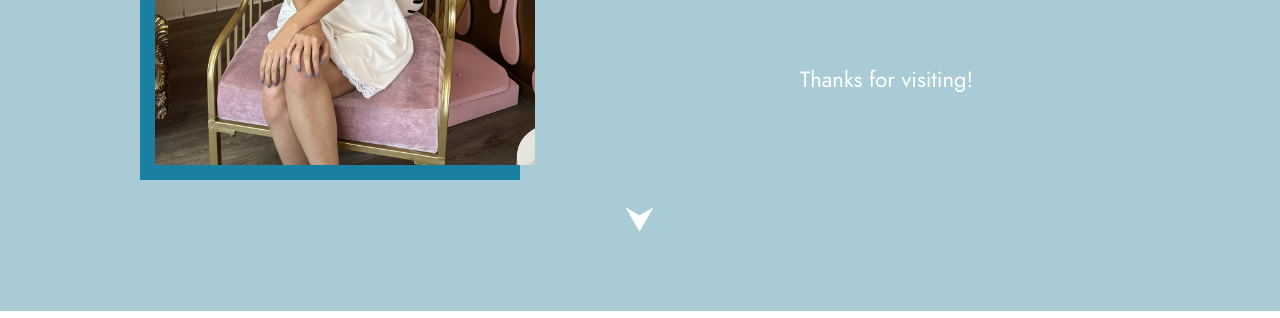
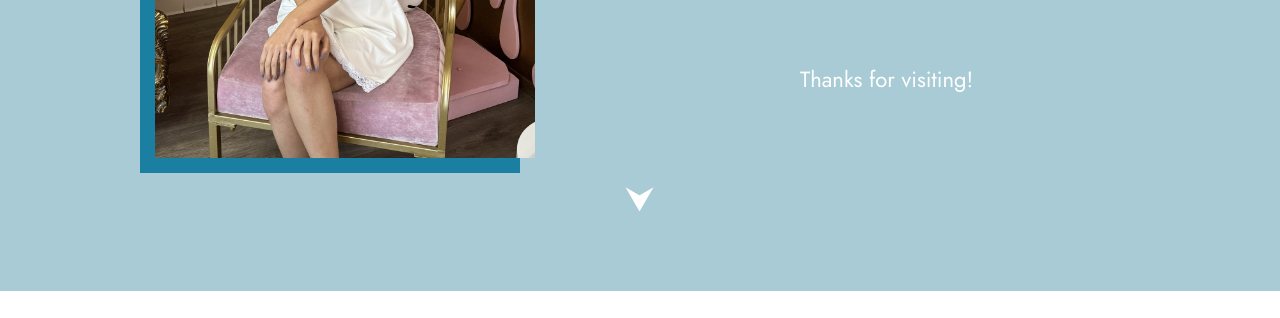
Before and after one commit to veronicangn/Portfolio, a plain HTML site: page index.html in a window 1280 px wide. Shown: the part 482-800 px from the top of the page. Drawn offline with nearby package versions, Linux system fonts and the light colour scheme.

Commit message:
scroll down button

```diff
--- a/styles.css
+++ b/styles.css
@@ -148,6 +148,8 @@ div.me-image {
     display: block;
     margin-left: auto;
     margin-right: auto;
+    height: 500px;
+    width: 400px;
     box-shadow: -15px 15px #1a7fa1;
     margin-top: 80px;
     width:380px;
@@ -208,7 +210,7 @@ button {
 }
 
 .button-container {
-    margin-top: 630px;
+    margin-top: 610px;
     text-align: center;
 }
 
```
